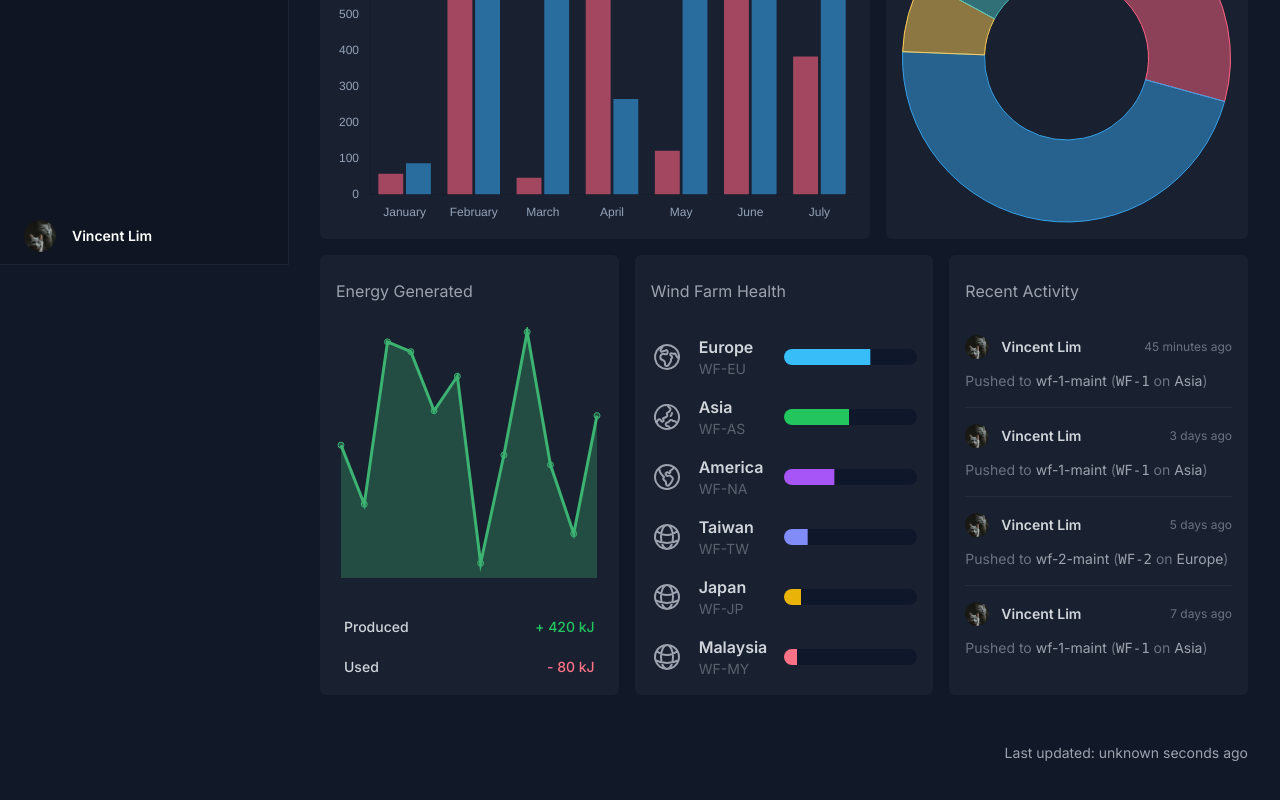
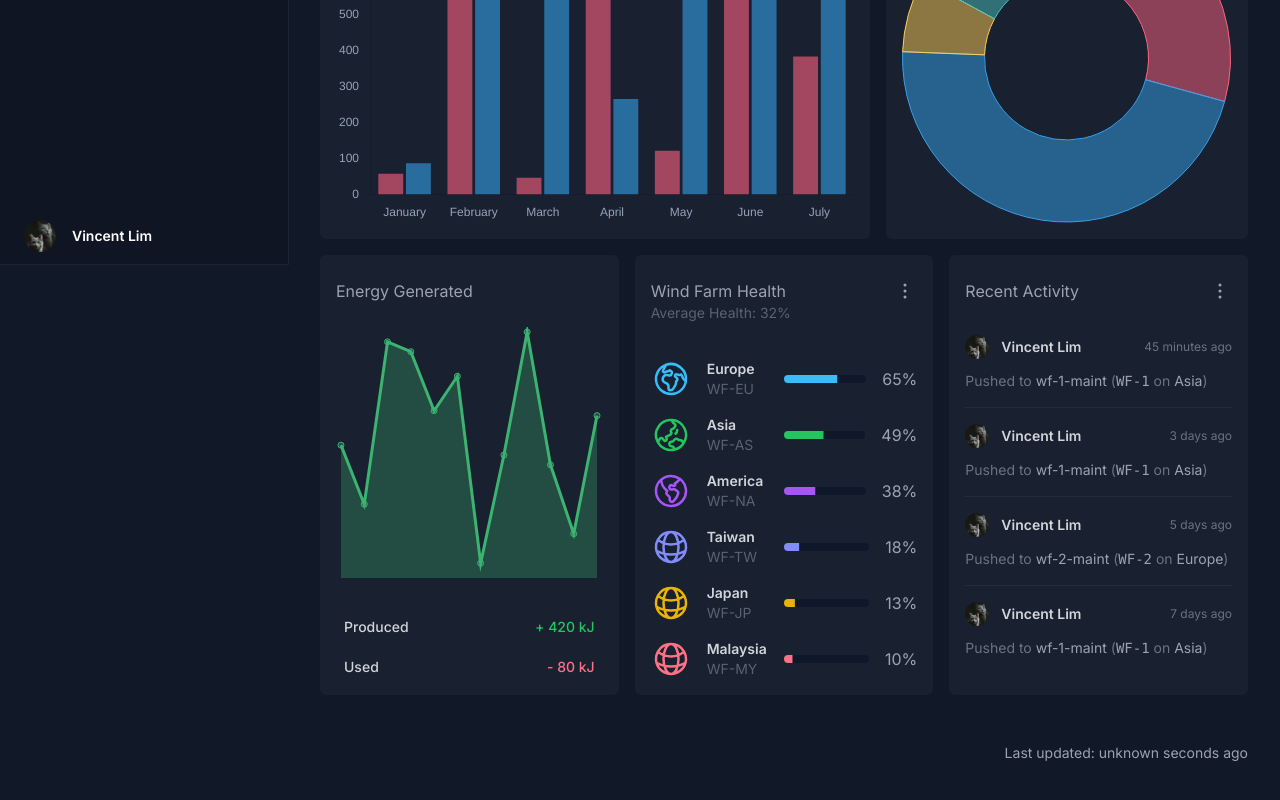
Before and after one commit to lvince95/dashboard, a Next.js app: page /fle/overview in a window 1280 px wide. Shown: the part 536-1336 px from the top of the page. Built offline with nearby package versions, Linux system fonts and the light colour scheme.

Commit message:
minor ui tweaks

```diff
--- a/app/fle/overview/page.tsx
+++ b/app/fle/overview/page.tsx
@@ -1,4 +1,5 @@
 import {
+  EllipsisVerticalIcon,
   GlobeAltIcon,
   GlobeAmericasIcon,
   GlobeAsiaAustraliaIcon,
@@ -102,99 +103,110 @@ export default function Page() {
 
         {/* 2nd col */}
         <div className="col-span-1 flex flex-col gap-4 rounded-md bg-gray-700/20 p-4">
-          <h2 className="pt-2 text-gray-400">Wind Farm Health</h2>
-          {/* <p className="-mt-4 px-4 text-gray-400/50">Average Health: 38%</p> */}
+          <div className="flex justify-between">
+            <h2 className="pt-2 text-gray-400">Wind Farm Health</h2>
+            <EllipsisVerticalIcon className="h-6 w-6 self-end text-gray-400" />
+          </div>
+          <p className="-mt-4 text-sm text-gray-400/50">Average Health: 32%</p>
           <div className="mt-auto flex flex-col gap-4">
             <div className="flex items-center justify-between">
-              <div className="flex items-center">
-                <GlobeEuropeAfricaIcon className="h-8 w-8 flex-none text-gray-400" />
-
+              <div className="flex">
+                <GlobeEuropeAfricaIcon className="h-10 w-10 flex-none text-sky-400" />
                 <div>
-                  <p className="text-md px-4 font-semibold text-gray-300">
+                  <p className="px-4 text-sm font-semibold text-gray-300">
                     Europe
                   </p>
                   <p className="px-4 text-sm  text-gray-400/50">WF-EU</p>
                 </div>
               </div>
-              <div className="w-[50%]">
+              <div className="flex w-[50%] items-center gap-4 text-gray-400">
                 <Progress className="bg-sky-400" value={65} />
+                65%
               </div>
             </div>
             <div className="flex items-center justify-between">
-              <div className="flex items-center">
-                <GlobeAsiaAustraliaIcon className="h-8 w-8 flex-none text-gray-400" />
+              <div className="flex">
+                <GlobeAsiaAustraliaIcon className="h-10 w-10 flex-none text-green-500" />
                 <div>
-                  <p className="text-md px-4 font-semibold text-gray-300">
+                  <p className="px-4 text-sm font-semibold text-gray-300">
                     Asia
                   </p>
                   <p className="px-4 text-sm  text-gray-400/50">WF-AS</p>
                 </div>
               </div>
-              <div className="w-[50%]">
+              <div className="flex w-[50%] items-center gap-4 text-gray-400">
                 <Progress className="bg-green-500" value={49} />
+                49%
               </div>
             </div>
             <div className="flex items-center justify-between">
-              <div className="flex items-center">
-                <GlobeAmericasIcon className="h-8 w-8 flex-none text-gray-400" />
+              <div className="flex">
+                <GlobeAmericasIcon className="h-10 w-10 flex-none text-purple-500" />
                 <div>
-                  <p className="text-md px-4 font-semibold text-gray-300">
+                  <p className="px-4 text-sm font-semibold text-gray-300">
                     America
                   </p>
                   <p className="px-4 text-sm  text-gray-400/50">WF-NA</p>
                 </div>
               </div>
-              <div className="w-[50%]">
+              <div className="flex w-[50%] items-center gap-4 text-gray-400">
                 <Progress className="bg-purple-500" value={38} />
+                38%
               </div>
             </div>
             <div className="flex items-center justify-between">
-              <div className="flex items-center">
-                <GlobeAltIcon className="h-8 w-8 flex-none text-gray-400" />
+              <div className="flex">
+                <GlobeAltIcon className="h-10 w-10 flex-none text-indigo-400" />
                 <div>
-                  <p className="text-md px-4 font-semibold text-gray-300">
+                  <p className="px-4 text-sm font-semibold text-gray-300">
                     Taiwan
                   </p>
                   <p className="px-4 text-sm  text-gray-400/50">WF-TW</p>
                 </div>
               </div>
-              <div className="w-[50%]">
+              <div className="flex w-[50%] items-center gap-4 text-gray-400">
                 <Progress className="bg-indigo-400" value={18} />
+                18%
               </div>
             </div>
             <div className="flex items-center justify-between">
-              <div className="flex items-center">
-                <GlobeAltIcon className="h-8 w-8 flex-none text-gray-400" />
+              <div className="flex">
+                <GlobeAltIcon className="h-10 w-10 flex-none text-yellow-500" />
                 <div>
-                  <p className="text-md px-4 font-semibold text-gray-300">
+                  <p className="px-4 text-sm font-semibold text-gray-300">
                     Japan
                   </p>
                   <p className="px-4 text-sm  text-gray-400/50">WF-JP</p>
                 </div>
               </div>
-              <div className="w-[50%]">
+              <div className="flex w-[50%] items-center gap-4 text-gray-400">
                 <Progress className="bg-yellow-500" value={13} />
+                13%
               </div>
             </div>
             <div className="flex items-center justify-between">
-              <div className="flex items-center">
-                <GlobeAltIcon className="h-8 w-8 flex-none text-gray-400" />
+              <div className="flex">
+                <GlobeAltIcon className="h-10 w-10 flex-none text-rose-400" />
                 <div>
-                  <p className="text-md px-4 font-semibold text-gray-300">
+                  <p className="px-4 text-sm font-semibold text-gray-300">
                     Malaysia
                   </p>
                   <p className="px-4 text-sm  text-gray-400/50">WF-MY</p>
                 </div>
               </div>
-              <div className="w-[50%]">
+              <div className="flex w-[50%] items-center gap-4 text-gray-400">
                 <Progress className="bg-rose-400" value={10} />
+                10%
               </div>
             </div>
           </div>
         </div>
         {/* 3rd col */}
         <div className="col-span-1 flex flex-col gap-4 rounded-md bg-gray-700/20 p-4">
-          <h2 className="pt-2 text-gray-400">Recent Activity</h2>
+          <div className="flex justify-between">
+            <h2 className="pt-2 text-gray-400">Recent Activity</h2>
+            <EllipsisVerticalIcon className="h-6 w-6 self-end text-gray-400" />
+          </div>
           <RecentActivity />
         </div>
       </div>
--- a/components/ui/progress.tsx
+++ b/components/ui/progress.tsx
@@ -12,7 +12,7 @@ const Progress = React.forwardRef<
   <ProgressPrimitive.Root
     ref={ref}
     className={cn(
-      "relative h-4 w-full overflow-hidden rounded-full bg-secondary"
+      "relative h-2 w-full overflow-hidden rounded-full bg-secondary"
     )}
     {...props}
   >
```
